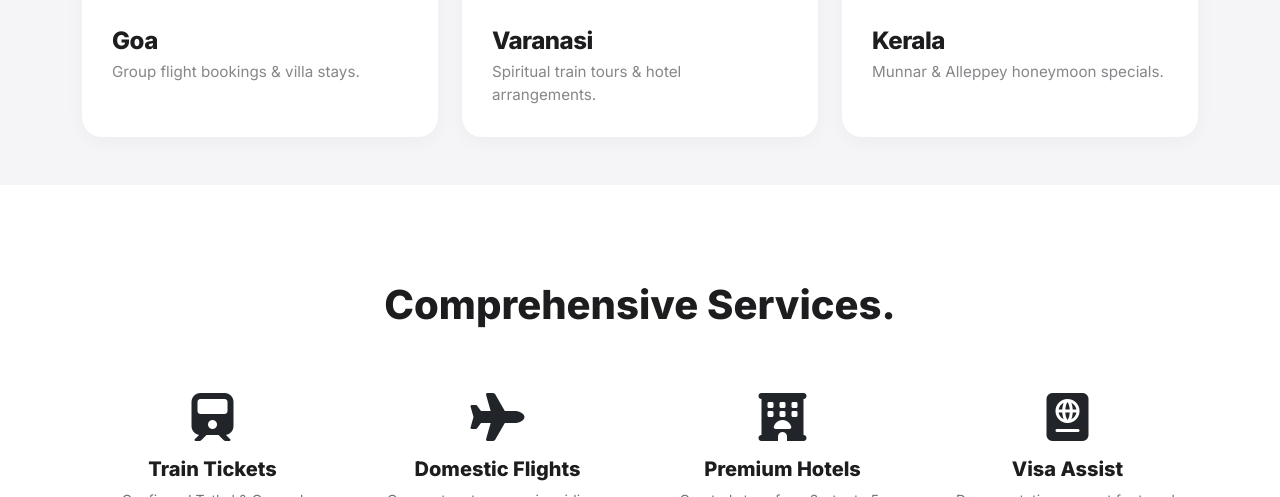
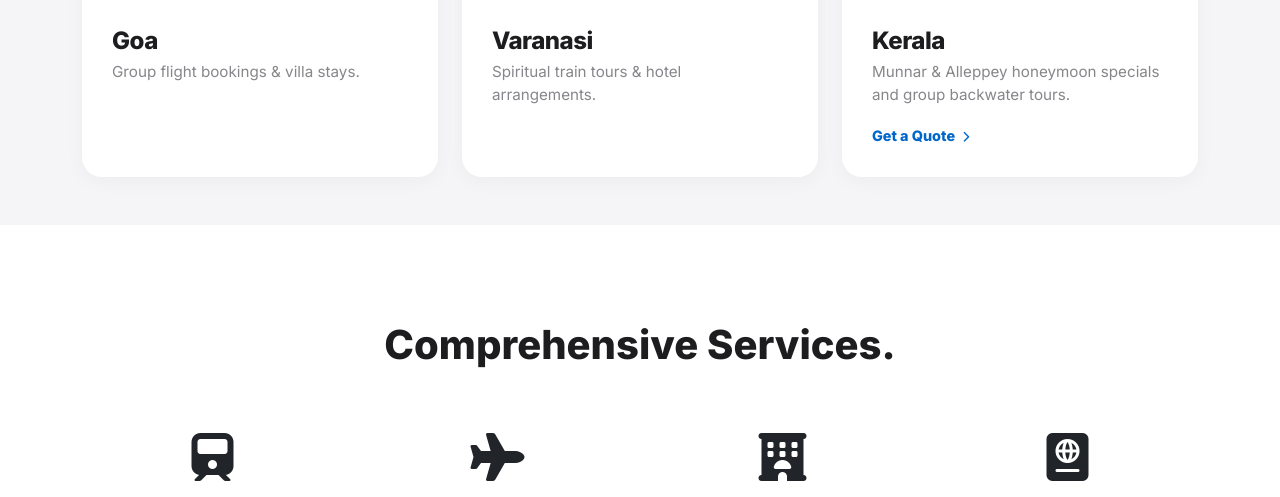
Before and after one commit to anchit2012/superfast-travel, a plain HTML site: page index.html in a window 1280 px wide. Shown: the part 2822-3319 px from the top of the page. Drawn offline with nearby package versions, Linux system fonts and the light colour scheme.

Commit message:
Change image and update text in Kerala card
Updated image source and enhanced card description.

```diff
--- a/index.html
+++ b/index.html
@@ -340,14 +340,15 @@
                     </div>
                 </div>
 
-                <div class="col-md-4 fade-in-up" style="transition-delay: 0.2s;">
+               <div class="col-md-4 fade-in-up" style="transition-delay: 0.2s;">
                     <div class="apple-card">
                         <div class="card-img-wrap">
-                            <img src="https://images.unsplash.com/photo-1593693396885-5a589918c120?q=80&w=1000&auto=format&fit=crop" alt="Kerala">
+                            <img src="https://images.unsplash.com/photo-1602216056096-3b40cc0c9944?q=80&w=1200&auto=format&fit=crop" alt="Kerala Backwaters">
                         </div>
                         <div class="card-content">
                             <h4 class="card-title">Kerala</h4>
-                            <p class="card-text">Munnar & Alleppey honeymoon specials.</p>
+                            <p class="card-text">Munnar & Alleppey honeymoon specials and group backwater tours.</p>
+                            <a href="https://wa.me/919210023410?text=I'm interested in Kerala packages" class="text-decoration-none fw-bold" style="color: var(--accent-blue); font-size: 0.9rem;">Get a Quote <i class="fas fa-chevron-right ms-1" style="font-size: 0.7rem;"></i></a>
                         </div>
                     </div>
                 </div>
```
